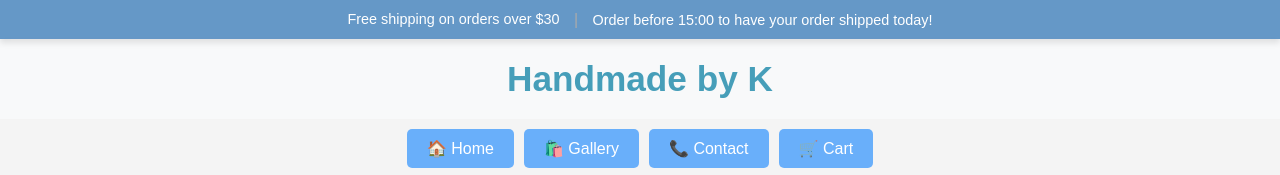
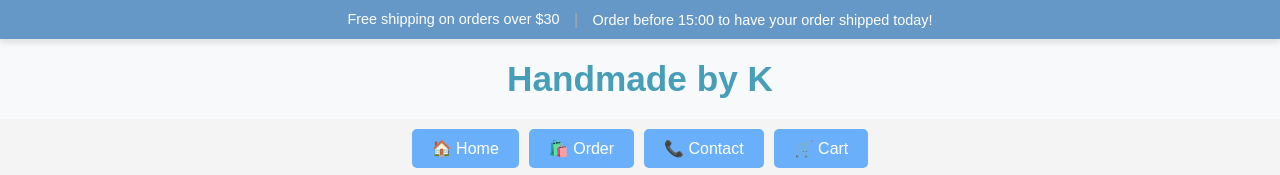
Before and after one commit to Williehf/handmade, a plain HTML site: page about.html in a window 1280 px wide. Shown: the top 175 px of the page. Drawn offline with Linux system fonts and the light colour scheme.

Commit message:
Update about.html

```diff
--- a/about.html
+++ b/about.html
@@ -30,7 +30,7 @@
         <ul class="nav-list">
             <!-- Changed href values to match section IDs below -->
             <li><a href="index.html" class="nav-button">🏠 Home</a></li>
-            <li><a href="gallery.html" class="nav-button">🛍️ Gallery</a></li>
+            <li><a href="choose.html" class="nav-button">🛍️ Order</a></li>
             <li><a href="contact.html" class="nav-button">📞 Contact</a></li>
             <li><a href="cart.html" class="nav-button">🛒 Cart</a></li>
         </ul>
```
